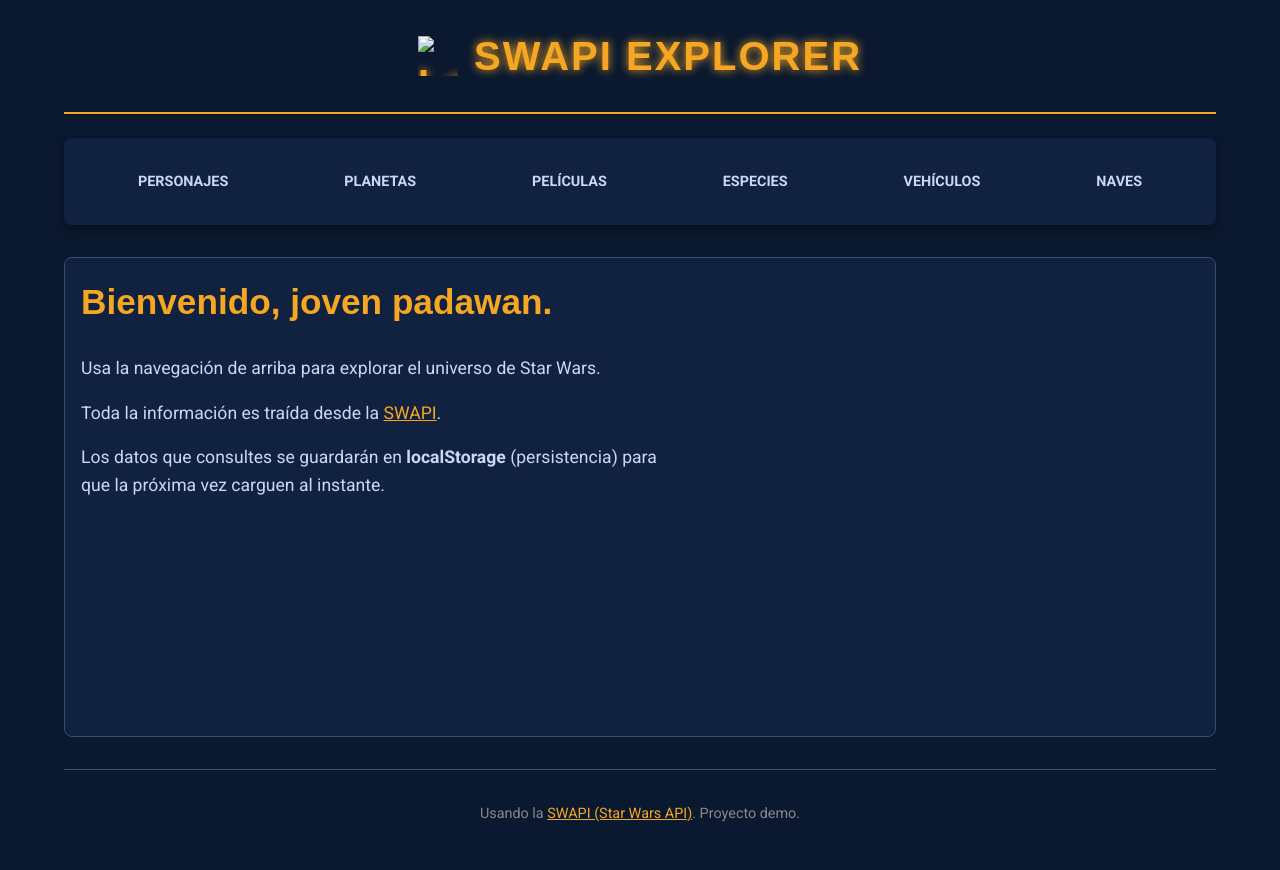
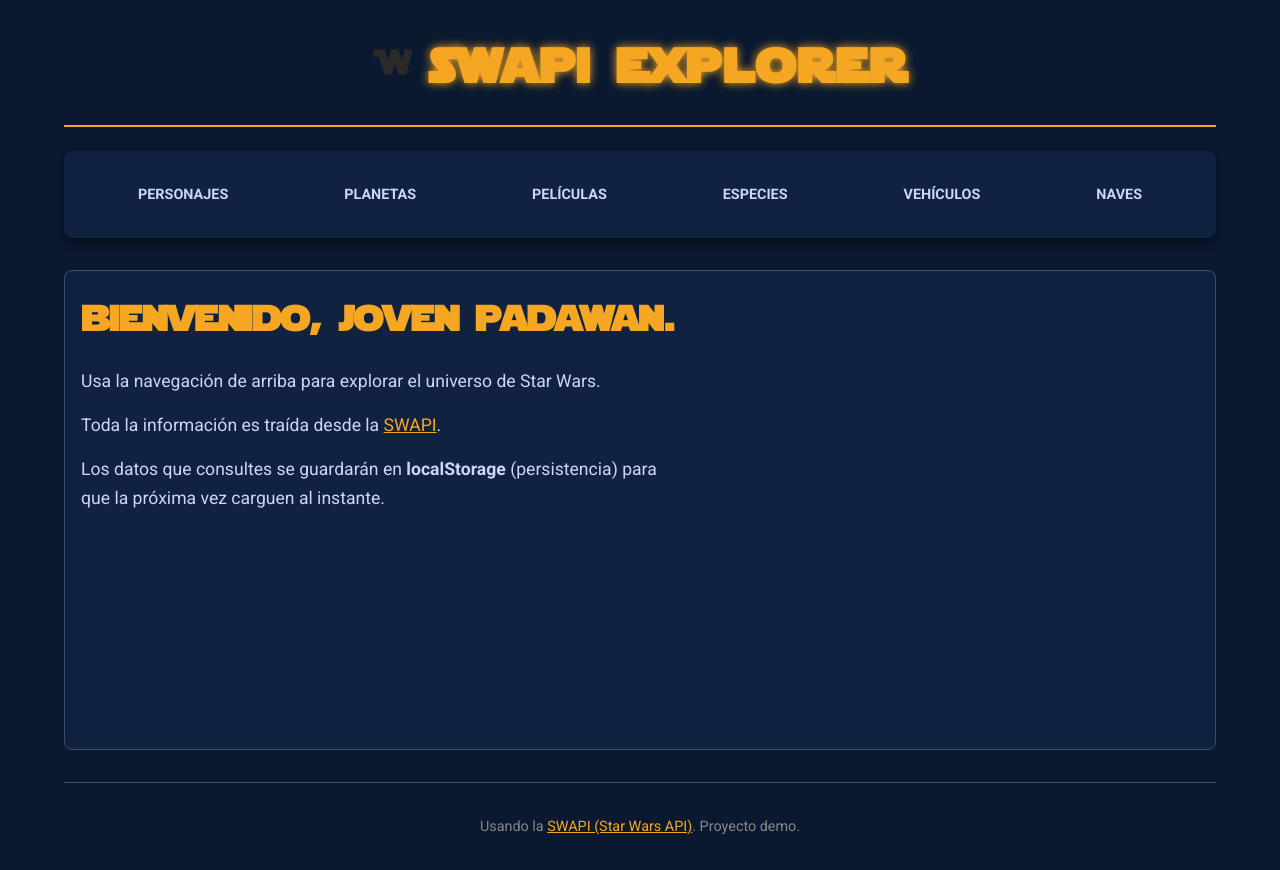
Before and after one commit to MCandela1/Project-StarWars, a website built with Vite: page index.html in a window 1280 px wide. Built offline with nearby package versions, Linux system fonts and the light colour scheme; files whose address does not match are found by name; a web font is replaced by a local one.

Commit message:
cambie el font

```diff
--- a/index.html
+++ b/index.html
@@ -15,7 +15,7 @@
 
     <header class="main-header container">
         <h1 class="title" data-link="/">
-          <img src="/logo-w.png" class="logo-in-title" alt="Logo" />
+          <img src="/carta.png" class="logo-in-title" alt="Logo" />
           SWAPI EXPLORER
         </h1>
     </header>
--- a/src/style.css
+++ b/src/style.css
@@ -1,3 +1,9 @@
+@font-face {
+    font-family: 'Star Jedi';
+    src: url('./fonts/Starjedi.ttf') format('truetype');
+    font-weight: normal;
+    font-style: normal;
+}
 :root {
     --color-accent: #F5A623;
     --color-dark-bg: #0A192F;
@@ -5,7 +11,7 @@
     --color-dark-text: #0A192F;
     --color-card-bg: #112240;
     --color-border: #3A4E71;
-    --font-title: 'Poller One', sans-serif;
+    --font-title: 'Star Jedi', sans-serif;
     --font-body: 'Roboto', sans-serif;
 }
 
@@ -36,7 +42,8 @@
 .title {
     font-family: var(--font-title);
     color: var(--color-accent);
-    font-size: 2.5rem;
+    text-transform: lowercase;
+    font-size: 3rem;
     letter-spacing: 2px;
     text-shadow: 0 0 10px var(--color-accent);
     cursor: pointer;
@@ -100,6 +107,7 @@
     color: var(--color-accent);
     font-size: 2.2rem;
     margin-bottom: 1.5rem;
+    text-transform: lowercase;
 }
 
 .content-title-with-icon {
```
Also changed, not shown: public/logo-character.png (added), src/fonts/Starjedi.ttf (added).
